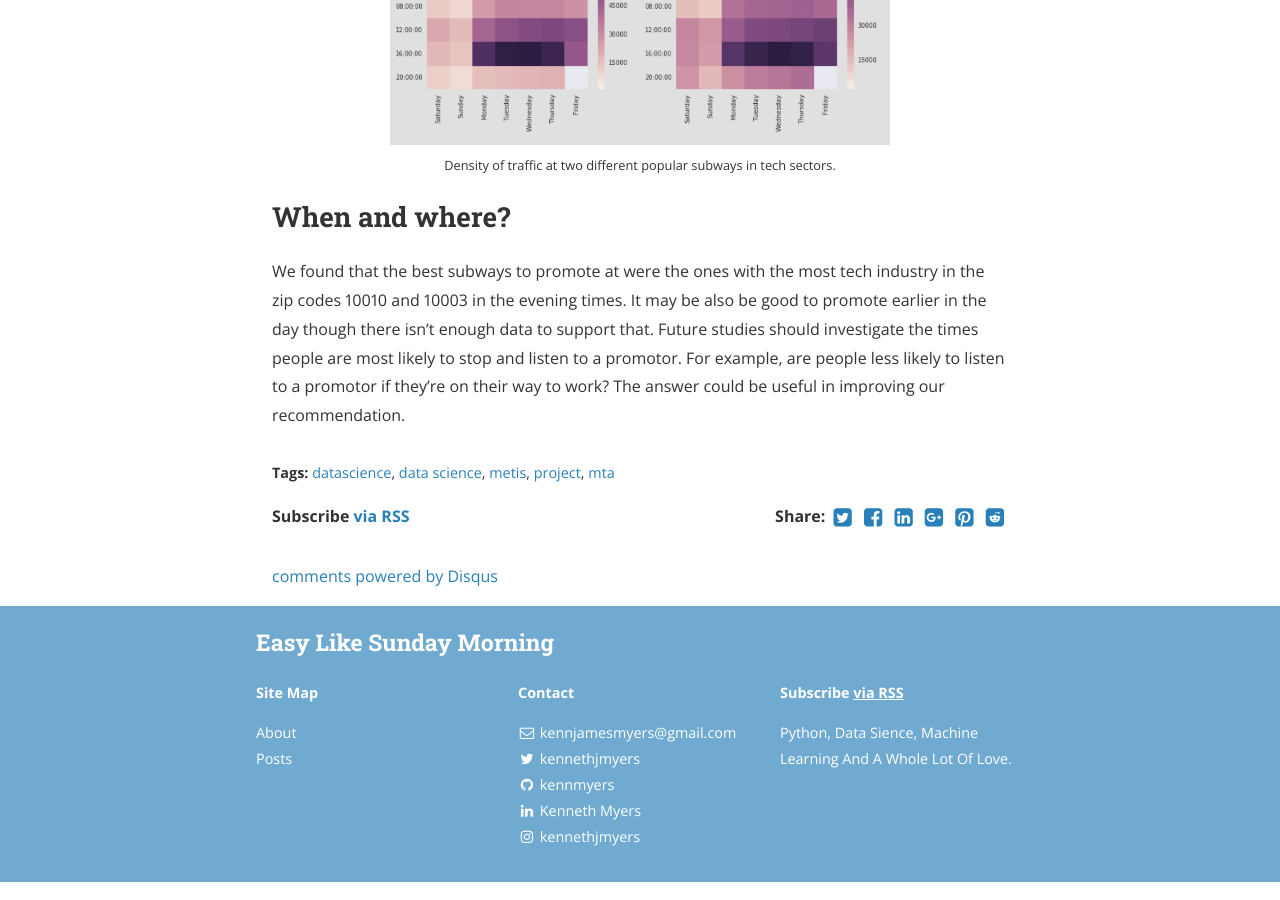
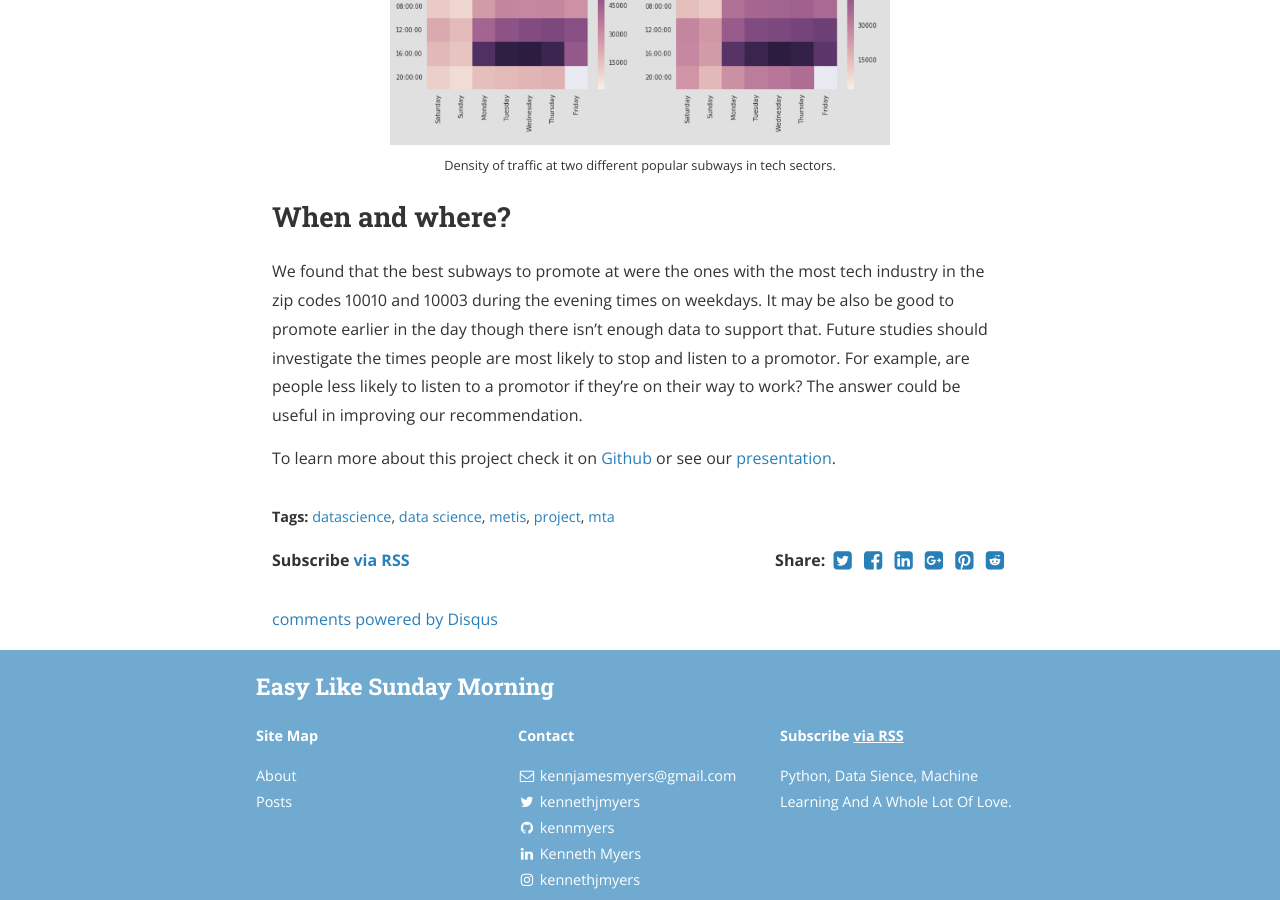
Before and after one commit to kennethjmyers/kennethjmyers.github.io, a Jekyll site: the page built from _posts/2016-01-18-Metis-First-Project.md, in a window 1280 px wide and 900 px high, scrolled down 2694 px. Built offline with Jekyll 4.4.1, drawn with Linux system fonts in a browser that asks for light colours; nearby versions of some CDN libraries; comment, search, counter and statistics services are not loaded; a style sheet for code colours, icons or effects is not loaded; some of the changed text lies outside the part shown.

Commit message:
Fixed some typos in first project blog post and added links to presentation and github

```diff
--- a/_posts/2016-01-18-Metis-First-Project.md
+++ b/_posts/2016-01-18-Metis-First-Project.md
@@ -66,4 +65,6 @@ Fortunately this data also comes from MTA data. We used heatmaps to visualize th
 
 ## When and where?
 
-We found that the best subways to promote at were the ones with the most tech industry in the zip codes 10010 and 10003 in the evening times. It may be also be good to promote earlier in the day though there isn't enough data to support that. Future studies should investigate the times people are most likely to stop and listen to a promotor. For example, are people less likely to listen to a promotor if they're on their way to work? The answer could be useful in improving our recommendation.
+We found that the best subways to promote at were the ones with the most tech industry in the zip codes 10010 and 10003 during the evening times on weekdays. It may be also be good to promote earlier in the day though there isn't enough data to support that. Future studies should investigate the times people are most likely to stop and listen to a promotor. For example, are people less likely to listen to a promotor if they're on their way to work? The answer could be useful in improving our recommendation.
+
+To learn more about this project check it on [Github](https://github.com/jstnstwrt/nyc-subway-station-reccomender) or see our [presentation](https://docs.google.com/presentation/d/1s5yG2yhrOhlcQS8lzU-W7oRe2lRHf-Ne8bPxPbgQrL0/edit?usp=sharing).
```
Also changed, not shown: other parts of _posts/2016-01-18-Metis-First-Project.md (+3 -4 lines).
